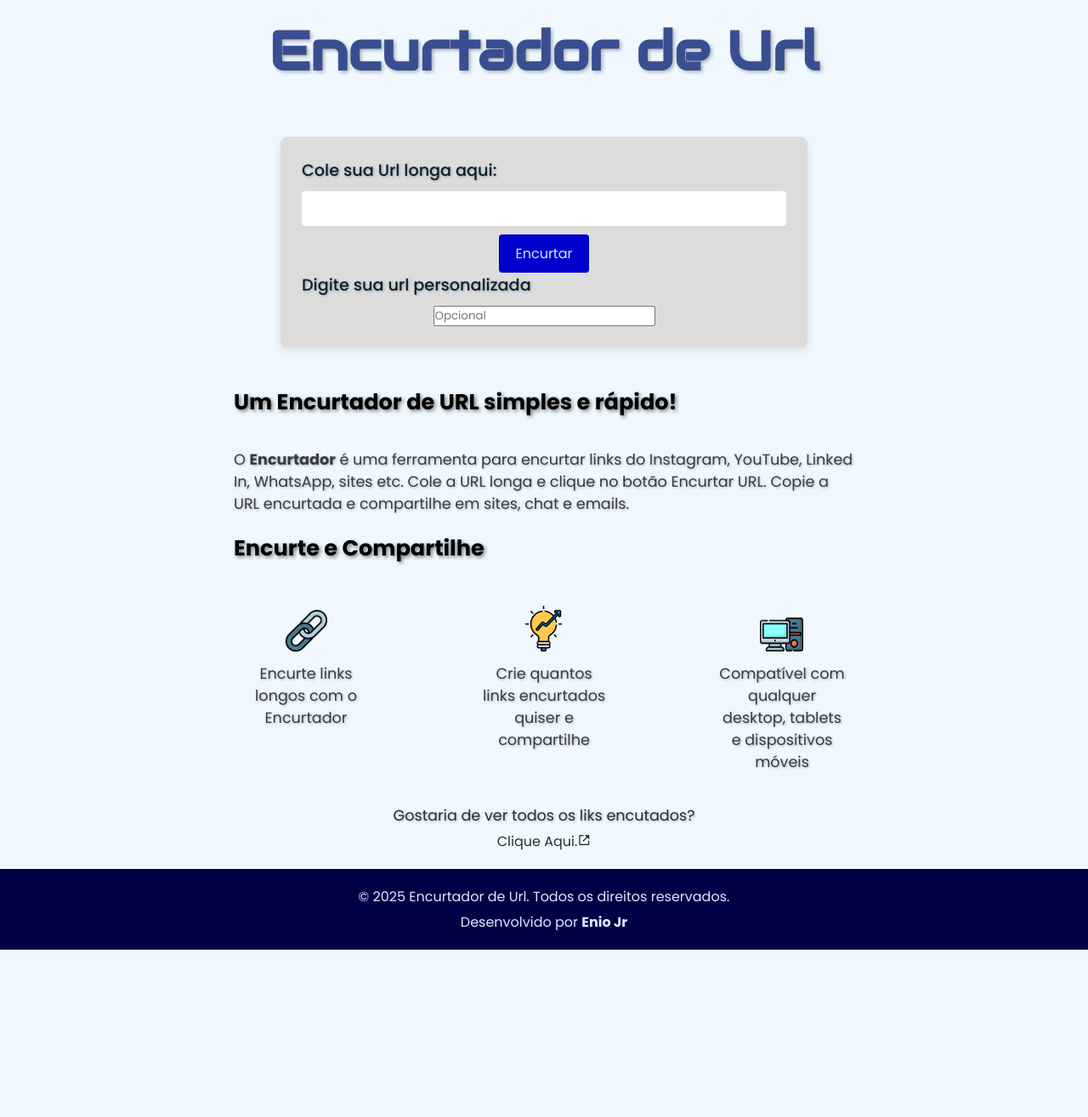
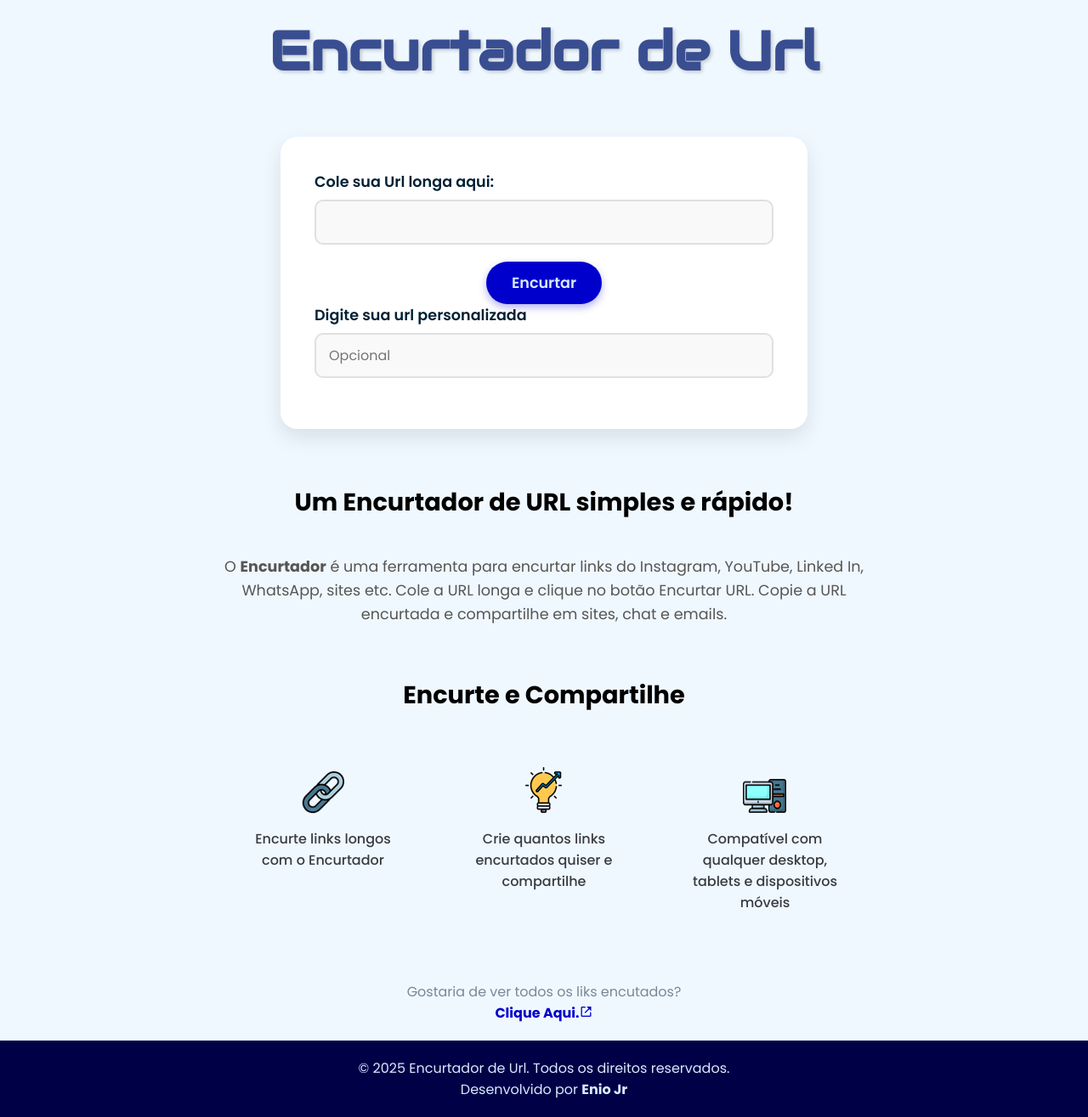
Before and after one commit to EnioJr18/Encurtador-de-Url, a Flask app: page / in a window 1280 px wide. Shown: the whole page at 85% size. Before the commit the page ends 1118 px from the top, so only its background shows below. Run offline with Flask 3, Linux system fonts and the light colour scheme.

Commit message:
:art:  Style: Moderniza UI com cards flutuantes e tabela clean

```diff
--- a/static/style.css
+++ b/static/style.css
@@ -23,100 +23,98 @@ h1 {
     margin-bottom: 25px;
     text-align: center;
     color: #394e91;
-    backdrop-filter: blur(15px);
     font-family: 'Audiowide', cursive;
-    text-shadow: 2px 2px 4px rgba(0, 0, 0, 0.3);
+    text-shadow: 2px 2px 4px rgba(0, 0, 0, 0.2); /* Sombra mais suave */
 }
 
+/* Transformando o formulário em um Card Moderno */
 form {
     display: flex;
     flex-direction: column;
     align-items: center;
     width: 100%;
     max-width: 620px;
-    max-height: 460px;
-    margin-top: 30px;
-    background: #DCDCDC;
-    padding: 25px;
-    margin: 35px;
-    border-radius: 8px;
-    box-shadow: 0 4px 8px rgba(0, 0, 0, 0.1);
+    background: #ffffff; /* Mudei de cinza para branco para ficar limpo */
+    padding: 40px; /* Mais espaço interno */
+    margin: 35px 0;
+    border-radius: 20px; /* Bordas bem arredondadas */
+    box-shadow: 0 10px 25px rgba(0, 0, 0, 0.1); /* Sombra flutuante elegante */
 }
 
 label {
-    font-size: 1.2rem;
-    margin-bottom: 10px;
+    font-size: 1.1rem;
+    margin-bottom: 8px;
     color: #002134;
     align-self: flex-start;
-    font-weight: 500;
-    text-shadow: 1px 1px 3px rgba(0, 0, 0, 0.3);
+    font-weight: 600;
 }
 
-input[type="url"] {
+input[type="url"], input[type="text"] { /* Aplica estilo também para o campo de texto opcional */
     width: 100%;
-    padding: 8px;
-    margin-bottom: 10px;
-    border: none;
-    border-radius: 4px;
-    background-color: #ffffff;
+    padding: 12px 15px; /* Inputs mais "gordinhos" */
+    margin-bottom: 20px;
+    border: 2px solid #e0e0e0; /* Borda sutil */
+    border-radius: 10px;
+    background-color: #f9f9f9;
     color: #002134;
     outline: none;
     font-size: 1rem;
+    transition: all 0.3s ease;
+}
+
+input[type="url"]:focus, input[type="text"]:focus {
+    border-color: #0000CD;
+    background-color: #fff;
+    box-shadow: 0 0 0 4px rgba(0, 0, 205, 0.1); /* Brilho ao clicar */
 }
 
 button {
-    padding: 10px 20px;
+    padding: 12px 30px;
     border: none;
-    border-radius: 4px;
+    border-radius: 50px; /* Botão estilo pílula */
     background-color: #0000CD;
-    color: rgb(0, 18, 46);
-    font-size: 1rem;
+    color: #d8e9ff;
+    font-size: 1.1rem;
+    font-weight: 600;
     cursor: pointer;
-    transition: background-color 0.3s ease;
-    color: #d8e9ff;
+    transition: transform 0.2s, background-color 0.3s;
+    box-shadow: 0 4px 10px rgba(0, 0, 205, 0.3);
 }
 
 button:hover {
     background-color: #00008B;
+    transform: translateY(-2px); /* Efeito de levantar */
 }
 
+/* Correção de Layout para Textos Explicativos */
 h2 {
-    font-size: 1.6rem;
-    margin-bottom: 10px;
+    font-size: 1.8rem;
+    margin-bottom: 15px;
     color: #000000;
-    text-align: left;
-    align-self: flex-start;
-    margin-top: 10px;
-    text-shadow: 2px 2px 4px rgba(0, 0, 0, 0.5);
-    padding: 0 5px;
-    margin-inline-start: 250px;
-    margin-inline-end: 250px;
-    word-break: break-word;
-    margin-bottom: 10px;
-
+    text-align: center; /* Centralizado */
+    margin-top: 30px;
+    width: 100%;
+    max-width: 800px; /* Limita a largura para não esticar demais */
 }
 
 .Meio {
     font-size: 1.1rem;
-    color: #383c41;
-    text-align: left;
-    align-self: flex-start;
-    padding: 0 5px;
-    word-break: break-word;
-    margin-bottom: 10px;
-    text-shadow: 1px 1px 3px rgba(0, 0, 0, 0.3);
-    margin-inline-start: 250px;
-    margin-inline-end: 250px;
+    color: #555; /* Cinza um pouco mais suave para leitura */
+    text-align: center;
+    line-height: 1.6; /* Espaçamento entre linhas para leitura */
+    width: 100%;
+    max-width: 800px;
+    margin-bottom: 30px;
 }
 
+/* Área dos ícones */
 .icones-container {
     display: flex;
-    align-items: flex-start;
-    gap: 130px;
-    justify-content: center;
-    margin-top: 10px;
+    justify-content: center; /* Centraliza os itens */
+    gap: 60px; /* Espaço uniforme */
     flex-wrap: wrap;
-    margin-bottom: 12px;
+    margin-top: 20px;
+    margin-bottom: 40px;
     width: 100%;
 }
 
@@ -125,72 +123,69 @@ h2 {
     flex-direction: column;
     align-items: center;
     text-align: center;
-    max-width: 150px;
+    width: 200px;
 }
 
 .icone-item img {
-    font-size: 3.5rem;
-    margin-bottom: 10px;
+    height: 60px; /* Tamanho controlado da imagem */
+    width: auto;
+    margin-bottom: 15px;
+    transition: transform 0.3s;
+}
+
+.icone-item:hover img {
+    transform: scale(1.1);
 }
 
 .icone-item p {
-    font-size: 1.1rem;
+    font-size: 1rem;
     color: #383c41;
-    text-shadow: 1px 1px 3px rgba(0, 0, 0, 0.3);
+    font-weight: 500;
 }
 
-h3 {
+/* Resultado (URL Curta) */
+.url-curta {
     margin-top: 20px;
-    color: #445694;
-    text-shadow: 2px 2px 4px rgba(0, 0, 0, 0.2);
-    font-size: 1.3rem;
+    font-size: 1.2rem;
+    word-break: break-all;
+    background: #eef6ff;
+    padding: 15px;
+    border-radius: 12px;
+    border: 1px dashed #0000CD; /* Borda tracejada moderna */
+    width: 100%;
+    text-align: center;
+    color: #0000CD;
+    font-weight: bold;
 }
 
-.url-curta {
-    margin-top: 10px;
-    font-size: 1.2rem;
-    word-break: break-all;
-    background: #d8e9ff;
-    padding: 10px;
-    border-radius: 8px;
-    border: #000000 solid 1px;
-    width: 100%;
+/* Links e Footer */
+.ver-urls-container {
+    margin-top: 40px;
+    text-align: center;
 }
-a {
-    color: #262f2f;
+
+.ver-urls-container a {
+    color: #0000CD;
+    font-weight: bold;
     text-decoration: none;
 }
 
-.ver-urls-container {
-    margin-top: 25px;
-    text-align: center;
-    width: 100%;
-}
-
-.ver-urls-container p {
-    font-size: 1.1rem;
-    color: #262f2f;
-    margin-bottom: 5px;
-    text-shadow: 1px 1px 3px rgba(0, 0, 0, 0.3);
+.ver-urls-container a:hover {
+    text-decoration: underline;
 }
 
 .error {
     color: #ff4d4d;
     font-size: 0.9em;
-    margin-top: 5px;
+    margin-top: 10px;
     font-weight: bold;
 }
 
 footer {
     text-align: center;
-    justify-content: center;
     color: #d8e9ff;
-    padding: 15px;
+    padding: 20px;
     background: #000046;
     width: 100%;
+    margin-top: auto; /* Garante que o footer fique embaixo */
 }
-
-footer p {
-    margin: 5px 0;
-    font-size: 1rem;
-}
```
Also changed, not shown: static/style2.css (+64 -60 lines).
